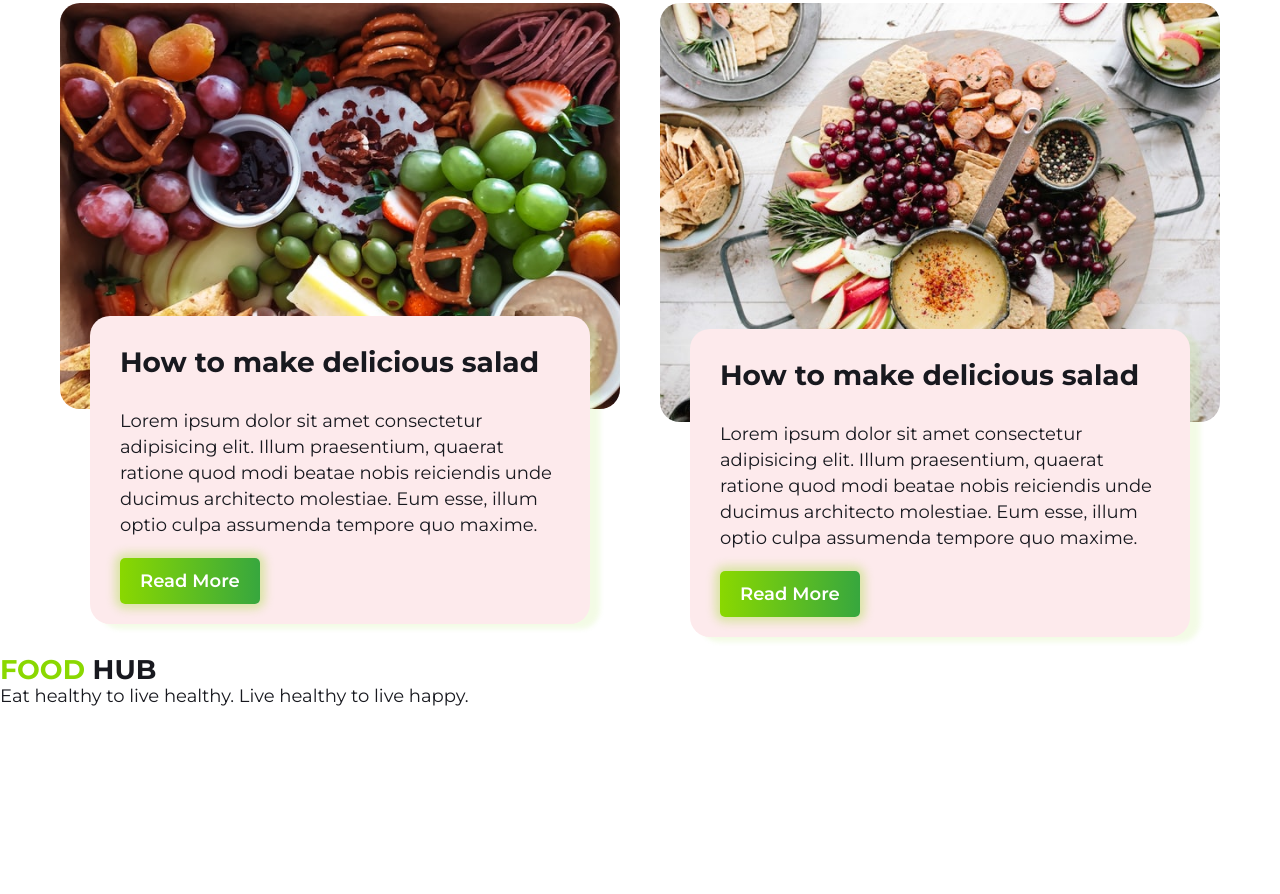
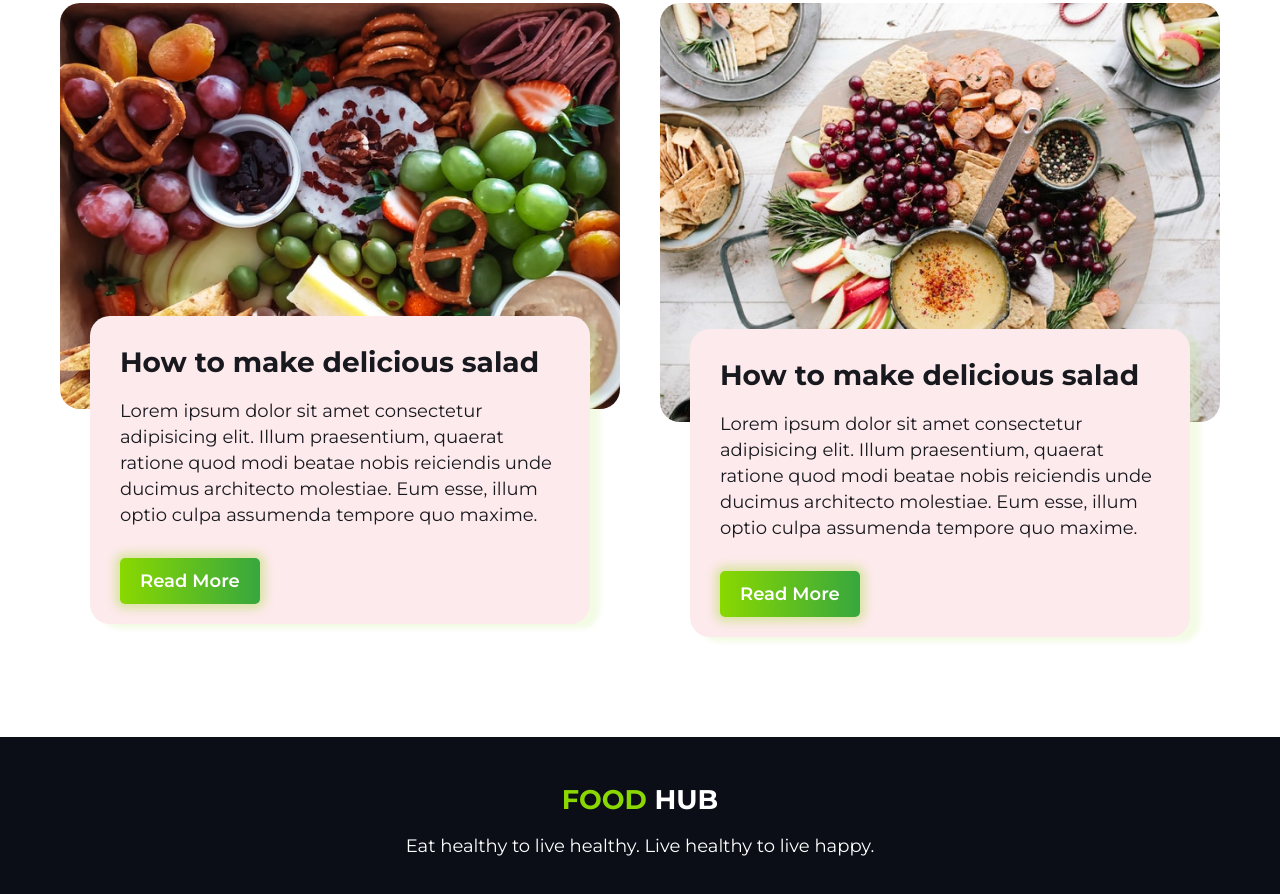
Before and after one commit to coder-rabbani/food-hub, a plain HTML site: page index.html in a window 1280 px wide. Shown: the part 3489-4383 px from the top of the page. Before the commit the page ends 4198 px from the top, so only its background shows below. Drawn offline with Linux system fonts and the light colour scheme.

Commit message:
style added for footer

```diff
--- a/assets/css/style.css
+++ b/assets/css/style.css
@@ -178,6 +178,9 @@ h2, h3, h4, h5{
 /* Team Section End*/
 
 /* Blog Section Start */
+.blog-area{
+    padding-bottom: 80px;
+}
 .blog-item{
     padding:20px;
 }
@@ -195,9 +198,23 @@ h2, h3, h4, h5{
     box-shadow:10px 5px 5px 0px rgba(138, 216, 0, 0.1);
 }
 .blog-content p{
-    padding:20px 0 30px;
+    padding:10px 0px 40px;
 }
 .blog-content .btn{
     border-radius: 5px;;
 }
 /* Blog Section End */
+
+/* Footer Section Start */
+footer{
+    background-color: #0B0D17;
+    padding:50px 0px;
+}
+.footer-area{
+    text-align: center;
+    color: #fff;
+}
+.footer-area h2{
+    padding-bottom: 20px;
+}
+/* Footer Section End */
--- a/index.html
+++ b/index.html
@@ -139,8 +139,10 @@
 
         <!--Footer Section-->
         <footer>
-            <h2 class="footer title"><span class="custom-color">FOOD</span> HUB</h2>
-            <P>Eat healthy to live healthy. Live healthy to live happy.</P>
+            <div class="container footer-area">
+                <h2><span class="custom-color">FOOD</span> HUB</h2>
+                <P>Eat healthy to live healthy. Live healthy to live happy.</P>
+            </div>
         </footer>
 </body>
 </html>
```
